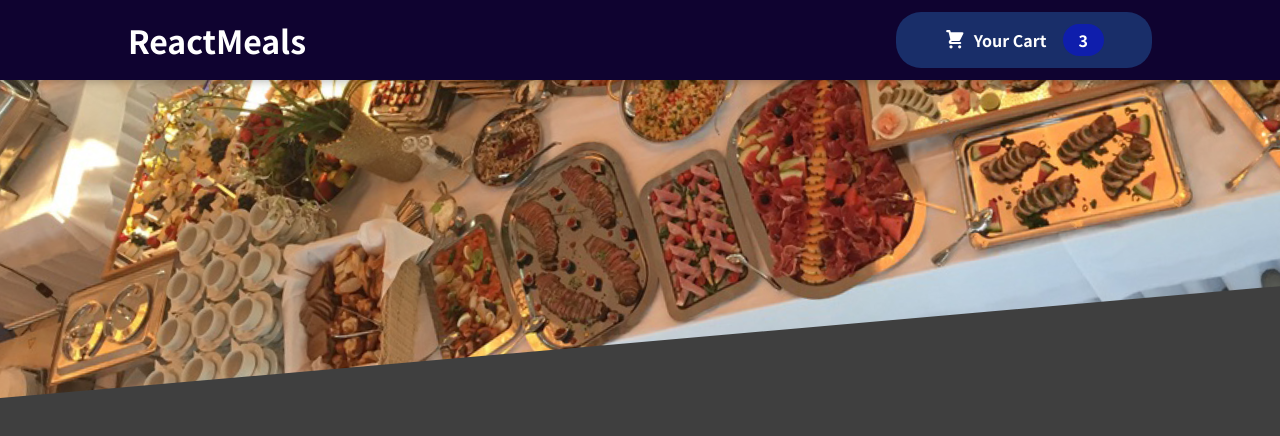
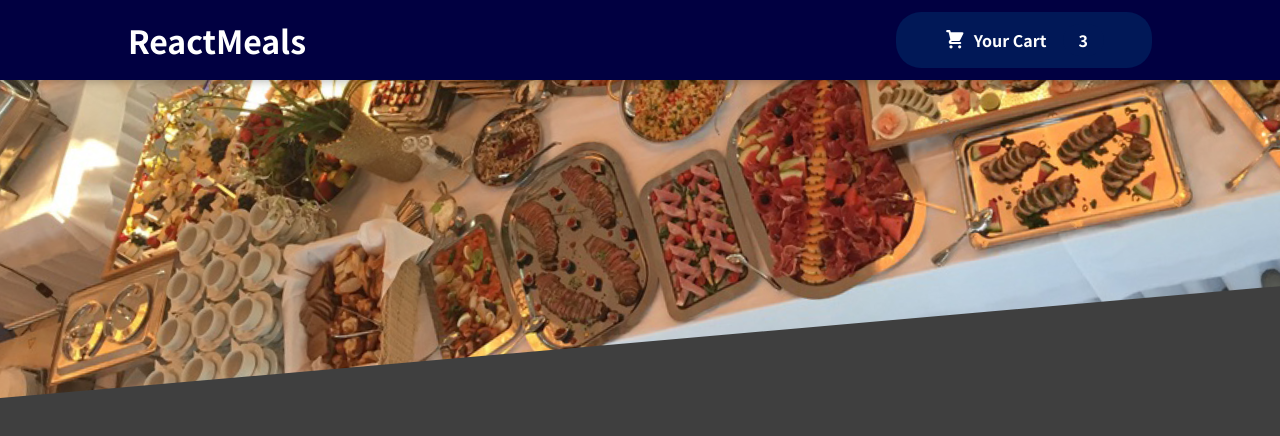
Before and after one commit to Christian-Mar/react-food-order-app, a React (Create React App) app: page / in a window 1280 px wide. In both pictures the pointer is over the button 1024 px from the left and 40 px from the top of the page. Shown: the top 436 px of the page. Built offline with nearby package versions, Linux system fonts and the light colour scheme.

Commit message:
restarting

```diff
--- a/package.json
+++ b/package.json
@@ -36,3 +36,5 @@
     ]
   }
 }
+
+// npm start
--- a/src/components/Layout/Header.module.css
+++ b/src/components/Layout/Header.module.css
@@ -4,7 +4,7 @@
   left: 0;
   width: 100%;
   height: 5rem;
-  background-color: #0f0330;
+  background-color: #010041;
   color: white;
   display: flex;
   justify-content: space-between;
--- a/src/components/Layout/HeaderCartButton.module.css
+++ b/src/components/Layout/HeaderCartButton.module.css
@@ -2,7 +2,7 @@
   cursor: pointer;
   font: inherit;
   border: none;
-  background-color: #162181;
+  background-color: #000855;
   color: white;
   padding: 0.75rem 3rem;
   display: flex;
@@ -14,7 +14,7 @@
 
 .button:hover,
 .button:active {
-  background-color: #192e69;
+  background-color: #011857;
 }
 
 .icon {
@@ -33,7 +33,7 @@
 
 .button:hover .badge,
 .button:active .badge {
-  background-color: #0f1eac;
+  background-color: #011857;
 }
 
 .bump {
```
Also changed, not shown: src/components/Meals/Meals.js (added).
